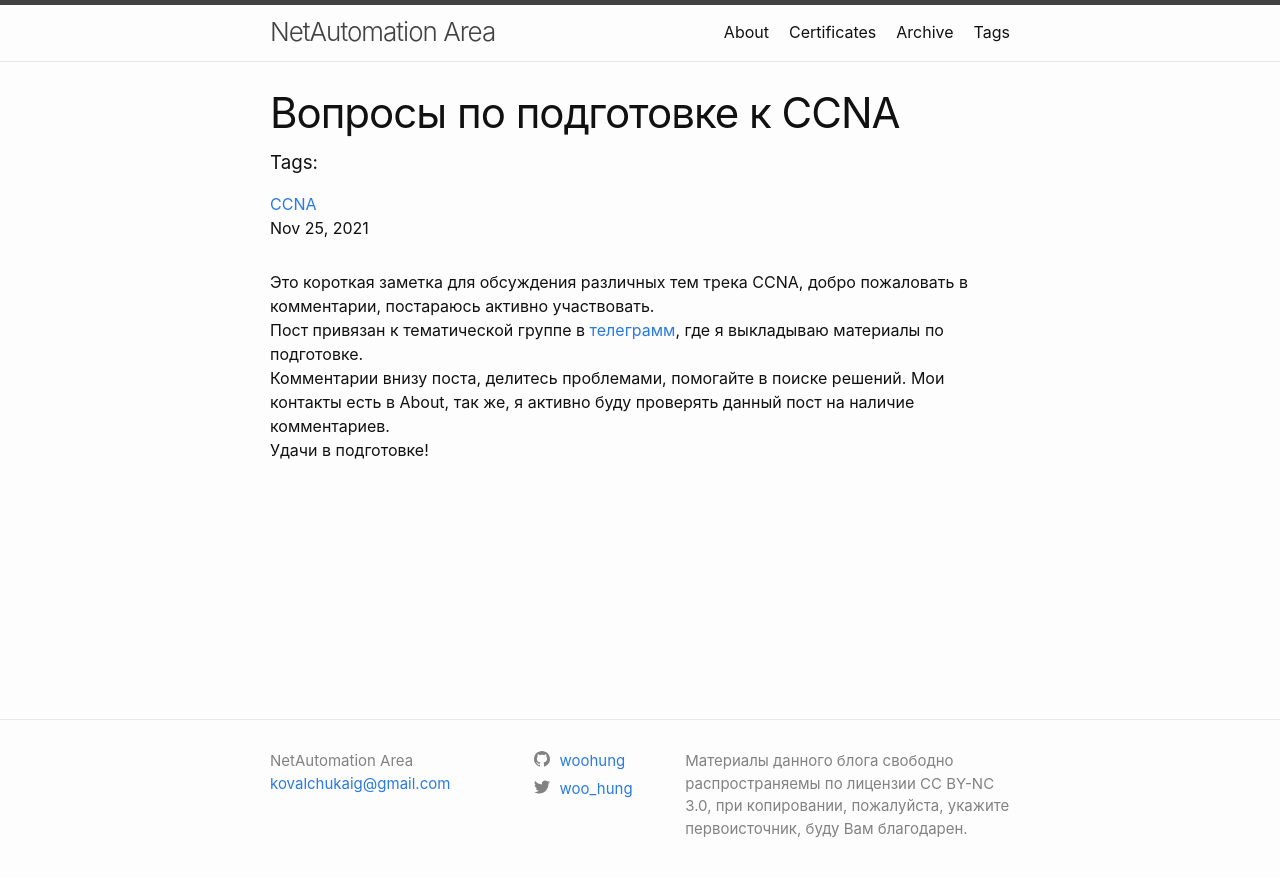
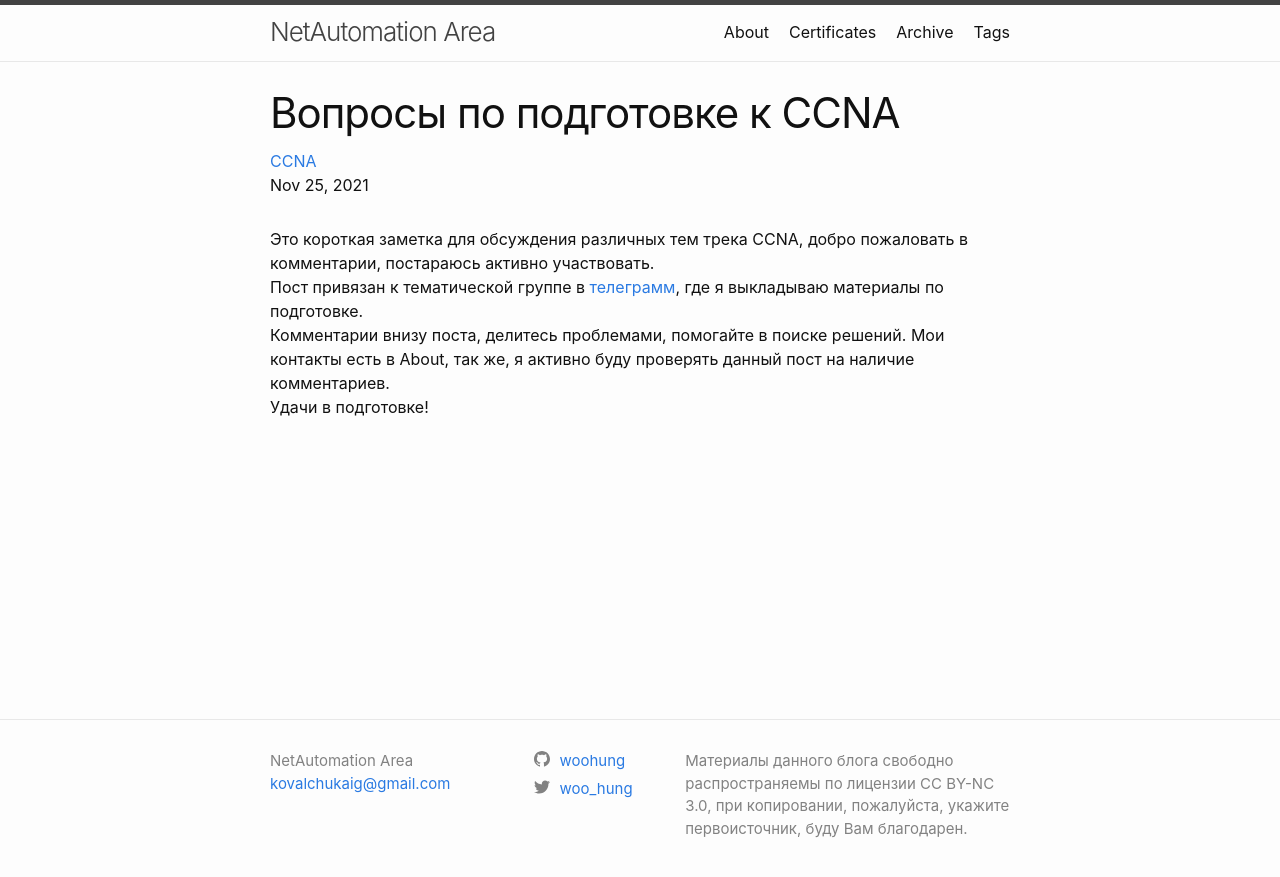
Before and after one commit to woohung/woohung.github.io, a Jekyll site: the page built from _posts/2021-11-25-Вопросы по подготовке к CCNA.md, in a window 1280 px wide. Shown: the top 877 px of the page. Built offline with Jekyll 4.4.1, drawn with Linux system fonts in a browser that asks for light colours; comment, search, counter and statistics services are not loaded.

Commit message:
Update post.html

```diff
--- a/_layouts/post.html
+++ b/_layouts/post.html
@@ -6,8 +6,8 @@ layout: default
   <header class="post-header">
     <h1 class="post-title p-name" itemprop="name headline">{{ page.title | escape }}</h1>
     <p class="post-meta">
-      <h3 class="post-categories-title">{{ page.list_title | default: "Tags:" }}</h3>
-        <div class="post-categories">
+
+      <h2 class="post-categories-title">{{ page.list_title | default: "" }}</h2><div class="post-categories">
         {% if post %}
           {% assign categories = post.categories %}
         {% else %}
```
Lines whose indentation alone changed are shown as unchanged.
